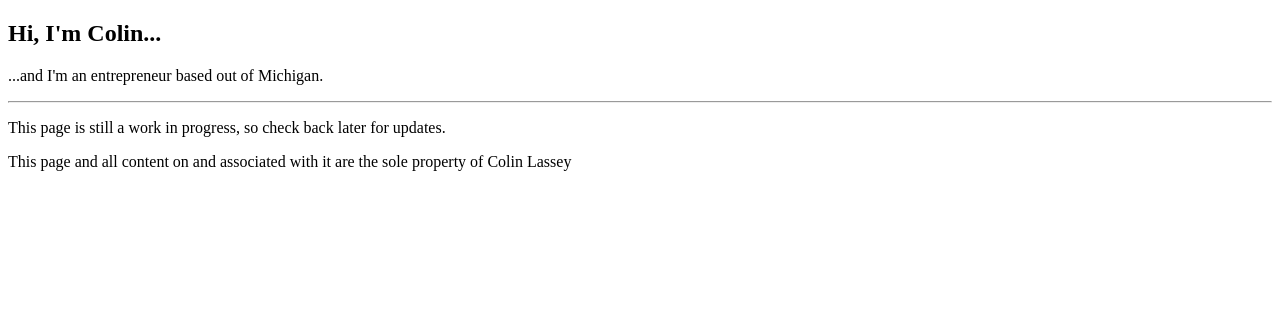
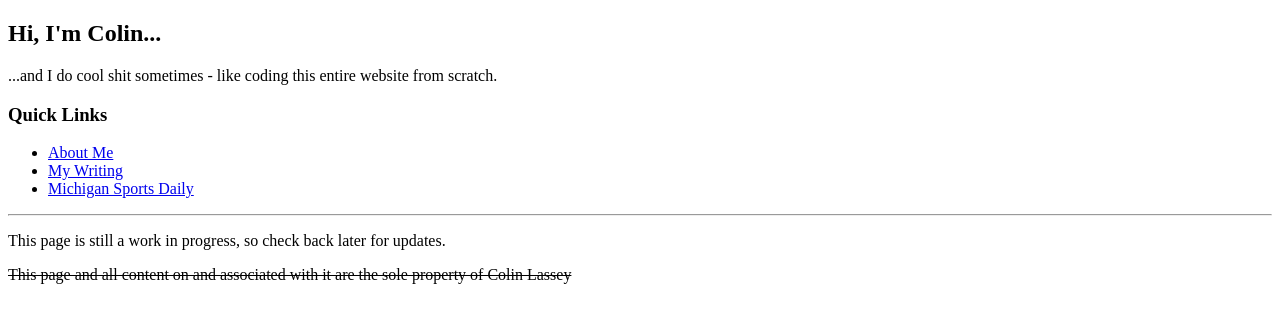
Before and after one commit to cklgaming/cklgaming.github.io, a plain HTML site: page index.html in a window 1280 px wide. Drawn offline with Linux system fonts and the light colour scheme.

Commit message:
Added writing, about me pages

```diff
--- a/index.html
+++ b/index.html
@@ -7,11 +7,17 @@
 </head>
 <body>
     <h2>Hi, I'm Colin...</h2>
-    <p>...and I'm an entrepreneur based out of Michigan.</p>
+    <p>...and I do cool shit sometimes - like coding this entire website from scratch.</p>
 
+    <h3>Quick Links</h3>
+    <ul>
+        <li><a href="about-me.html">About Me</a></li>
+        <li><a href="writing.html">My Writing</a></li>
+        <li><a href="https://www.michigansportsdaily.com">Michigan Sports Daily</a></li>
+    </ul>
     <hr>
     <p>This page is still a work in progress, so check back later for updates.</p>
 
-    <footer>This page and all content on and associated with it are the sole property of Colin Lassey</footer>
+    <footer><s>This page and all content on and associated with it are the sole property of Colin Lassey</s></footer>
 </body>
 </html>
```
Also changed, not shown: about-me.html (added, +13 -0 lines), writing.html (added, +18 -0 lines).
